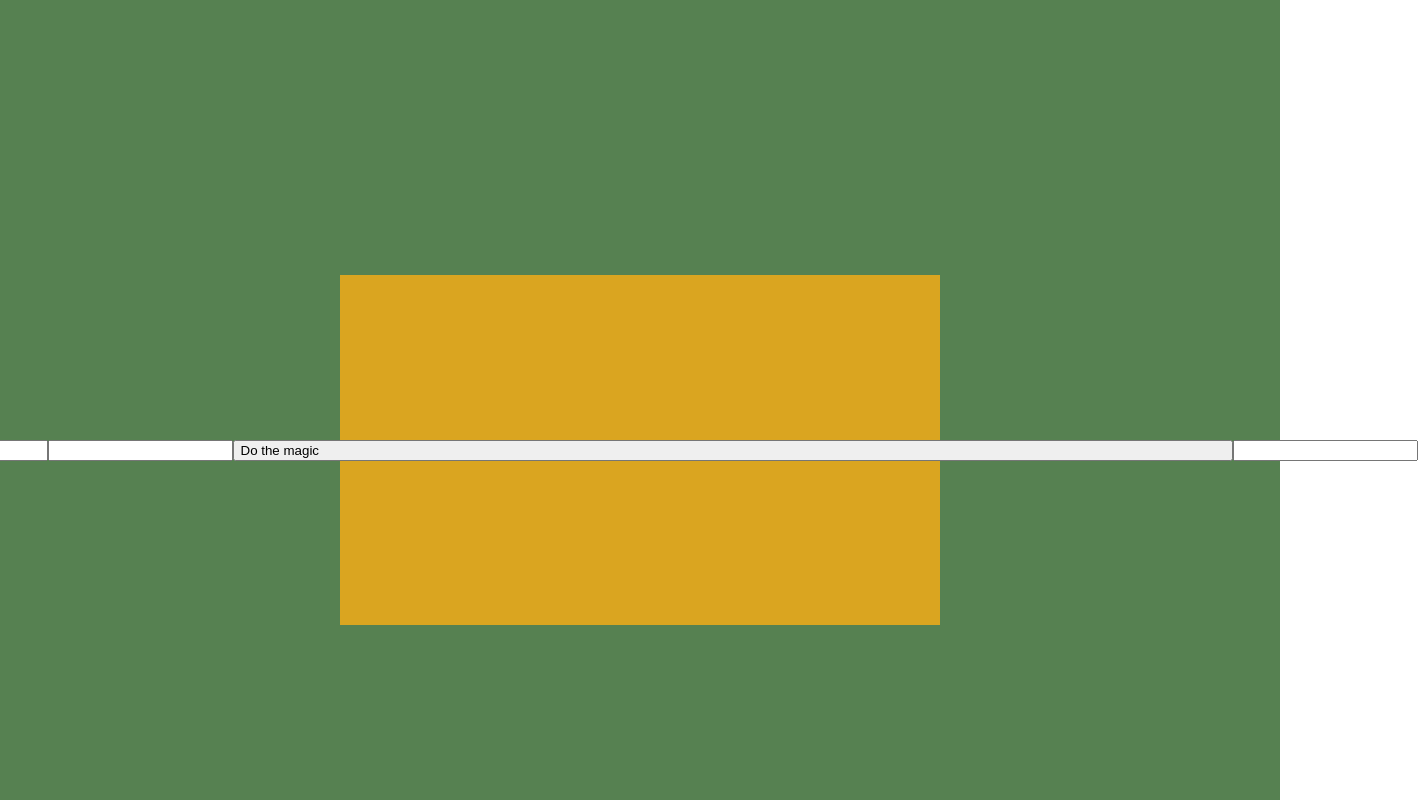
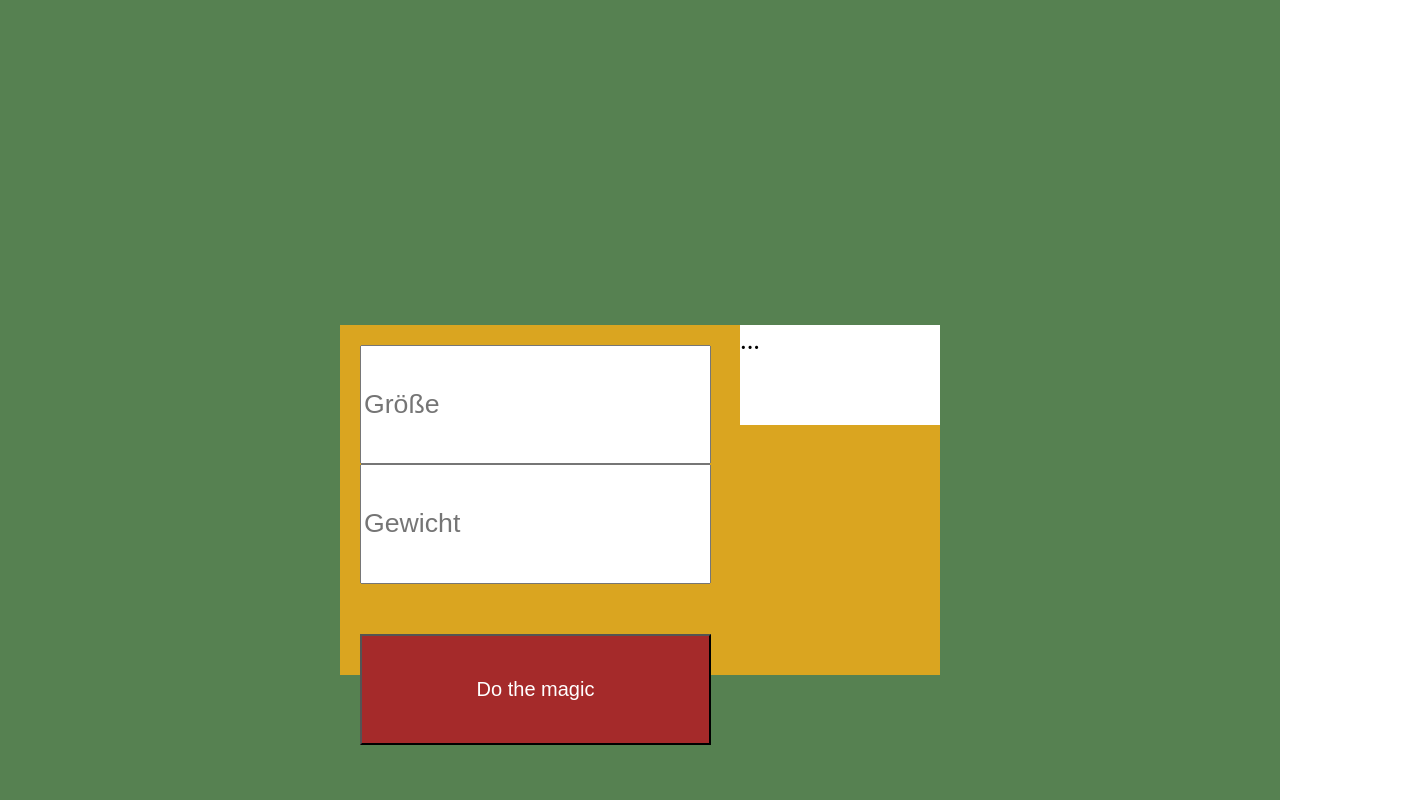
Before and after one commit to SenfundToast/HTML-Basics, a plain HTML site: page 03_HTML_JS/MagicFormel/index.html in a window 1280 px wide. Shown: the top 800 px of the page, 1418 px wide, since content can reach past the window. Drawn offline with Linux system fonts and the light colour scheme.

Commit message:
MagicFormel

```diff
--- a/03_HTML_JS/MagicFormel/index.html
+++ b/03_HTML_JS/MagicFormel/index.html
@@ -14,19 +14,14 @@
     <div class="conatiner">
         <div class="container2">
             <div class="field1">
-                <input type="text" name="" id="textbox1">
+
+                <input type="text" name="" id="Größe" placeholder="Größe">
+                <input type="text" name="" id="Gewicht" placeholder="Gewicht">
+                <Button onclick="generate()">Do the magic</Button>
+
             </div>
-
             <div class="field2">
-                <input type="text" name="" id="textbox2">
-            </div>
-
-            <div>
-                <Button onclick="generate()">Do the magic</Button>
-            </div>
-
-            <div class="field3">
-                <input type="text" name="" id="textbox3">
+                <div id="Ausgabewehrt">... </div>
             </div>
         </div>
     </div>
--- a/03_HTML_JS/MagicFormel/script.js
+++ b/03_HTML_JS/MagicFormel/script.js
@@ -1 +1,20 @@
-var
+//Wenn das Ergebnis größer ist als 0 dann schreib in das Ergebnisfeld "Positiv", wenn das Ergebnis kleiner 0 ist schreibe in das Ergebnisfelf "Negativ. Bei 0 -"Null""
+//Wenn das Ergebnis 4 ist, dann gib aus: 1,2,3,4
+//Wenn das Ergebnis -2 ist dann gib aus 0, -1, -2
+//größe in cm 1.43 / Gewicht in kg -3.4
+
+function generate() {
+    let value1 = document.getElementById(Größe).value;
+    let value2 = document.getElementById(Gewicht).value;
+    let result = (value1 / value2) - 3.4;
+    Math.floor(result)
+    sort(result)
+}
+
+function sort(result) {
+    if (number < 0) {
+
+    }
+
+
+}
--- a/03_HTML_JS/MagicFormel/style.css
+++ b/03_HTML_JS/MagicFormel/style.css
@@ -5,7 +5,7 @@
 .conatiner {
     background-color: rgb(86, 129, 81);
     display: flex;
-    height: 900px;
+    height: 1000px;
     width: 100%;
     justify-content: center;
     align-items: center;
@@ -16,48 +16,35 @@
     width: 600px;
     display: flex;
     background-color: goldenrod;
-    align-items: center;
-    justify-content: center;
+    justify-content: space-between;
 }
 
-.box1 {
-    padding: 50px;
-    width: 50px;
-    background-color: rgb(248, 245, 245);
-    display: flex;
+.field1 {
+    display: grid;
+    margin-top: 20px;
+    margin-left: 20px;
+    height: 400px;
+    width: 200px;
 }
 
-.box2 {
-    padding: 50px;
-    width: 50px;
-    margin-left: 200px;
-    background-color: rgb(247, 245, 245);
-    display: flex;
-    justify-content: flex-start;
-    justify-content: flex-end;
+#Größe {
+    font-size: 20pt;
 }
 
-#field1 {
-    width: 80px;
-    padding: 1px;
-    display: flex;
+#Gewicht {
+    font-size: 20pt;
 }
 
-#field2 {
-    display: flex;
-    padding: 1px;
-    width: 80px;
-}
-
-#field3 {
-    display: flex;
-    justify-content: flex-start;
-    align-items: flex-start;
-    height: 100%;
-    width: 100%;
+#Ausgabewehrt {
+    font-size: 20pt;
+    width: 200px;
+    height: 100px;
+    background-color: white;
 }
 
 button {
-    width: 1000px;
-    display: flex;
+    margin-top: 50px;
+    background-color: brown;
+    font-size: 15pt;
+    color: white;
 }
```
Also changed, not shown: If-Bedingungen/1klasse/script.js (+6 -6 lines).
